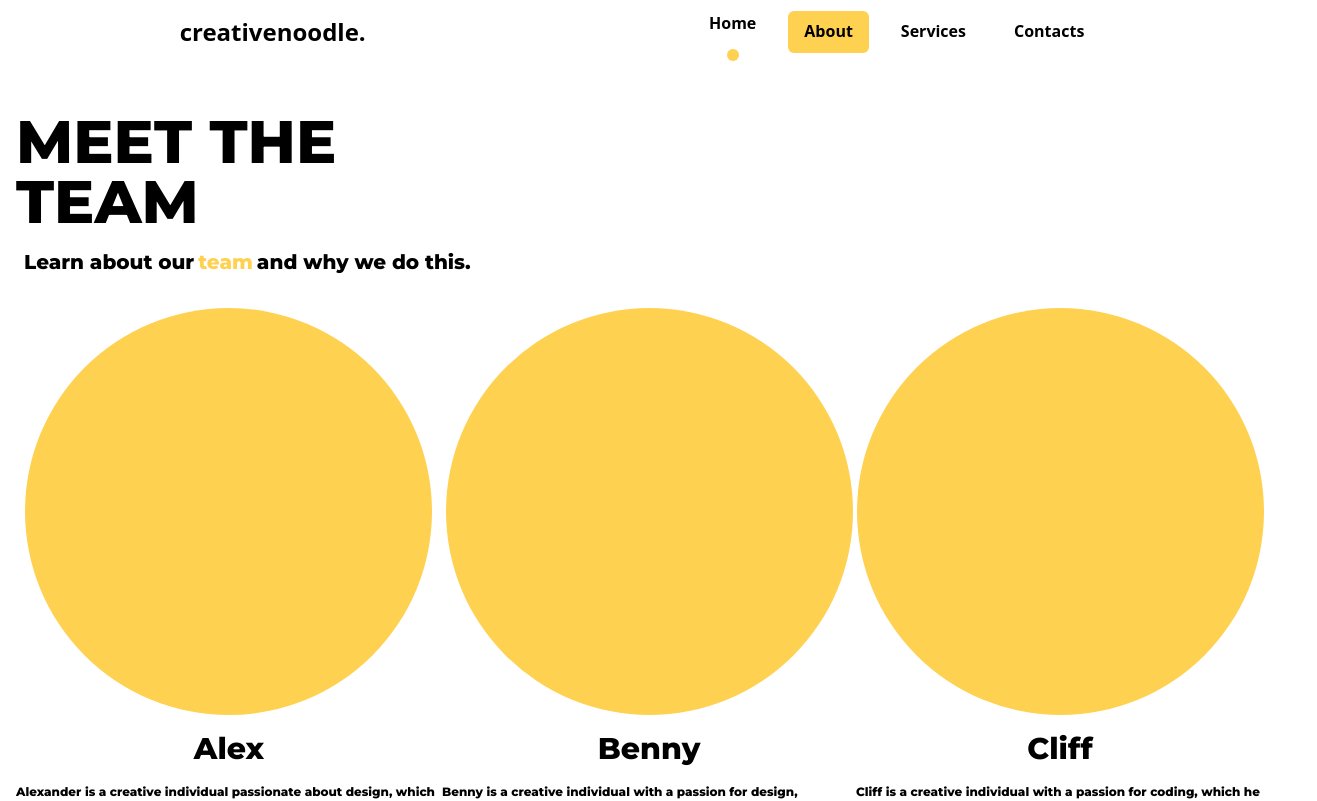
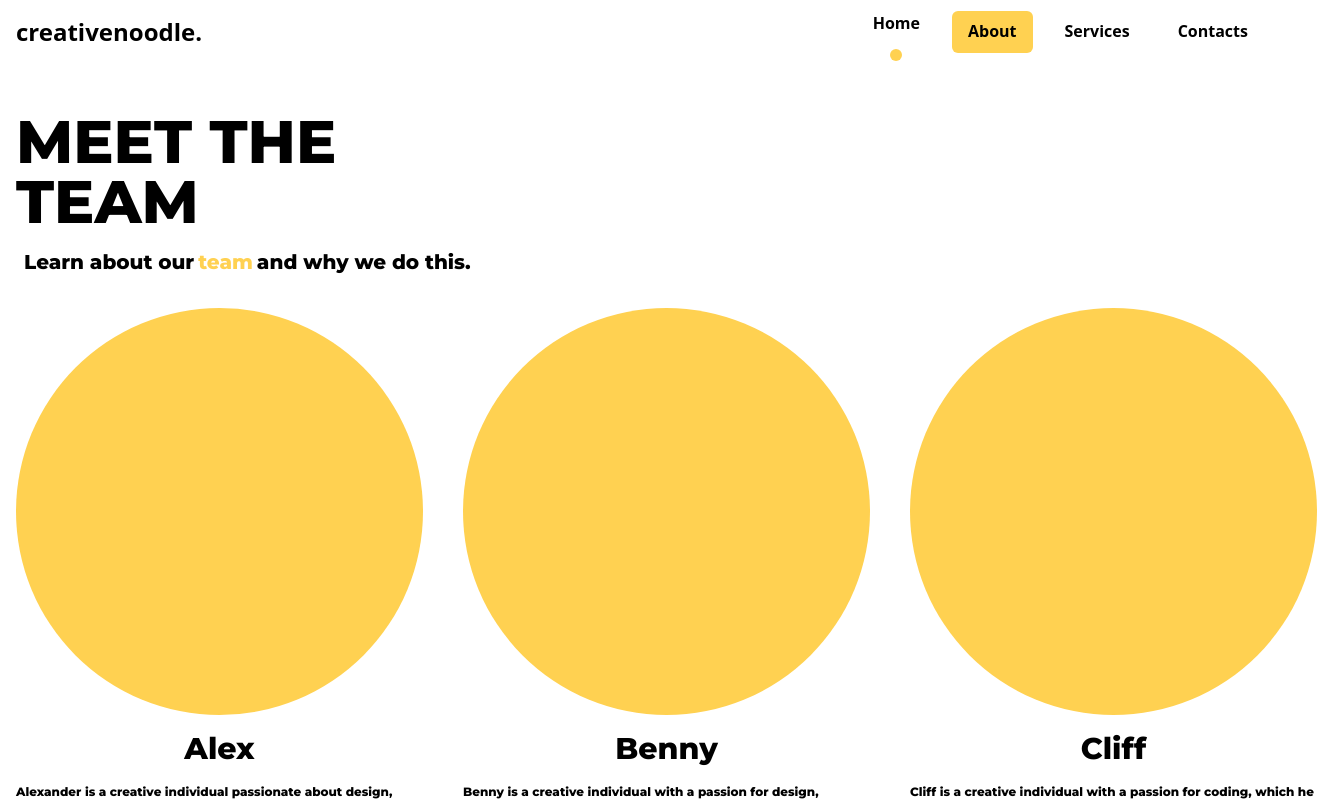
Before and after one commit to CliffVille/creativenoodle, a React (Vite) app: page /About in a window 1280 px wide. Shown: the top 801 px of the page, 1317 px wide, since content can reach past the window. Built offline with nearby package versions, Linux system fonts and the light colour scheme.

Commit message:
Added content to About

```diff
--- a/src/components/header.jsx
+++ b/src/components/header.jsx
@@ -7,7 +7,7 @@ const Header = () => {
 
   return (
     <div className="bg-transparent text-black">
-        <div className="px-4 flex justify-around items-center h-16">
+        <div className="px-4 max-w-7xl mx-auto flex justify-between items-center h-16">
             <Link to="/Home" className="text-2xl font-bold">creativenoodle.</Link>
 
             {/* Desktop Menu */}
--- a/src/pages/About.jsx
+++ b/src/pages/About.jsx
@@ -11,7 +11,7 @@ const About = () => {
             </p>
           </div>
           <div className="flex flex-col min-h-[500px]">
-            <div className="flex flex-row mt-8">
+            <div className="flex flex-row gap-10 mt-8">
               <div className="flex flex-col items-center">
                 <div className="w-[407px] h-[407px] rounded-full bg-yellow mb-4"></div>
                 <h1 className="text-xl lg:text-3xl text-black mb-4">Alex</h1>
@@ -48,21 +48,6 @@ const About = () => {
             </div>
           </div>
         </div>
-        {/* <div className="flex flex-col items-center">
-              <h1 className="text-xl lg:text-3xl text-black mb-4 mt-4 uppercase">our skills</h1>
-              <div className="flex flex-row gap-4">
-                <div className="flex flex-col">
-                  <div className="w-[150px] border-black border-2 rounded-full"></div>
-                  <div className="w-[150px] border-black border-2 rounded-full"></div>
-                  <div className="w-[150px] border-black border-2 rounded-full"></div>
-                  <div className="w-[150px] border-black border-2 rounded-full"></div>
-                  <div className="w-[150px] border-black border-2 rounded-full"></div>
-                  <div className="w-[150px] border-black border-2 rounded-full"></div>
-                  <div className="w-[150px] border-black border-2 rounded-full"></div>
-                  <div className="w-[150px] border-black border-2 rounded-full"></div>
-                </div>
-              </div>
-          </div> */}
       </div>
     )
   }
```
